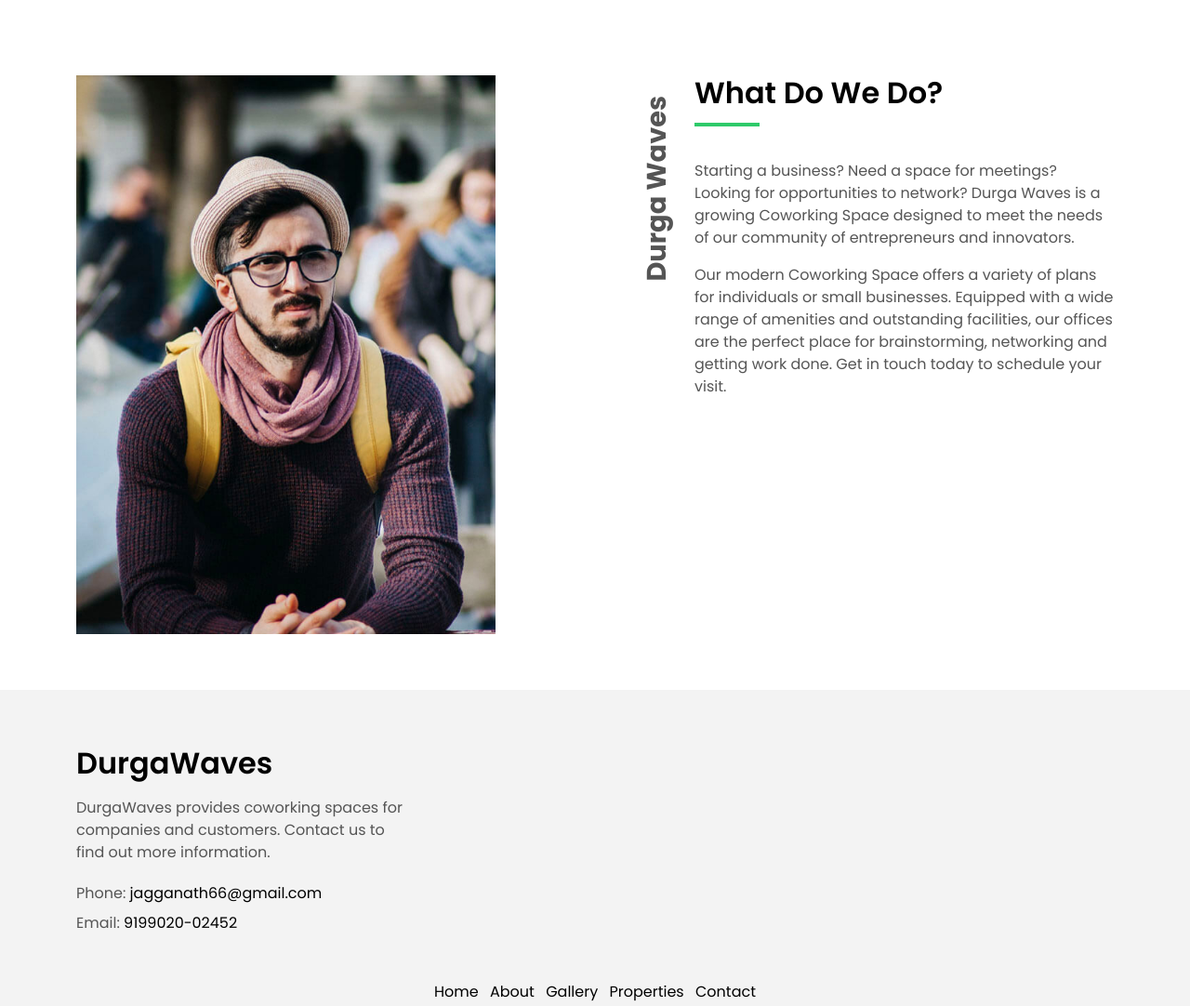
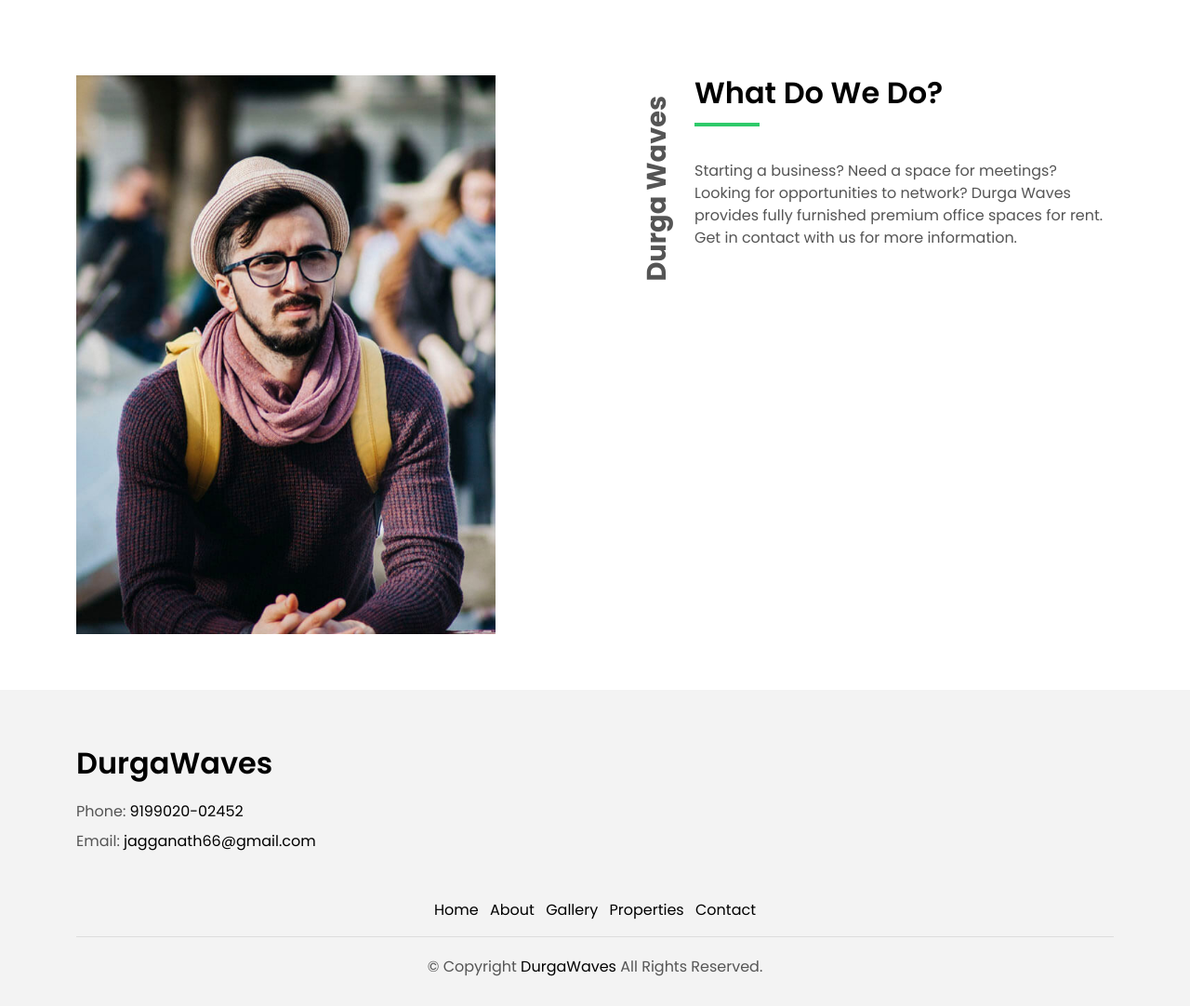
Before and after one commit to rlvgl/durga-waves, a plain HTML site: page about.html in a window 1280 px wide. Shown: the part 893-1975 px from the top of the page at 93% size. Drawn offline with Linux system fonts and the light colour scheme.

Commit message:
changes to content

```diff
--- a/about.html
+++ b/about.html
@@ -4,12 +4,12 @@
 		<meta charset="utf-8" />
 		<meta content="width=device-width, initial-scale=1.0" name="viewport" />
 
-		<title>EstateAgency Bootstrap Template - About</title>
+		<title>Durga Waves</title>
 		<meta content="" name="description" />
 		<meta content="" name="keywords" />
 
 		<!-- Favicons -->
-		<link href="assets/img/favicon.png" rel="icon" />
+		<!-- <link href="assets/img/favicon.png" rel="icon" /> -->
 		<link href="assets/img/apple-touch-icon.png" rel="apple-touch-icon" />
 
 		<!-- Google Fonts -->
@@ -180,20 +180,10 @@
 									<p class="color-text-a">
 										Starting a business? Need a space for
 										meetings? Looking for opportunities to
-										network? Durga Waves is a growing
-										Coworking Space designed to meet the
-										needs of our community of entrepreneurs
-										and innovators.
-									</p>
-									<p class="color-text-a">
-										Our modern Coworking Space offers a
-										variety of plans for individuals or
-										small businesses. Equipped with a wide
-										range of amenities and outstanding
-										facilities, our offices are the perfect
-										place for brainstorming, networking and
-										getting work done. Get in touch today to
-										schedule your visit.
+										network? Durga Waves provides fully
+										furnished premium office spaces for
+										rent. Get in contact with us for more
+										information.
 									</p>
 								</div>
 							</div>
@@ -543,26 +533,26 @@
 							<div class="w-header-a">
 								<h3 class="w-title-a text-brand">DurgaWaves</h3>
 							</div>
-							<div class="w-body-a">
+							<!-- <div class="w-body-a">
 								<p class="w-text-a color-text-a">
 									DurgaWaves provides coworking spaces for
 									companies and customers. Contact us to find
 									out more information.
 								</p>
-							</div>
+							</div> -->
 							<div class="w-footer-a">
 								<ul class="list-unstyled">
 									<li class="color-a">
 										<span class="color-text-a"
 											>Phone:
 										</span>
-										jagganath66@gmail.com
+										9199020-02452
 									</li>
 									<li class="color-a">
 										<span class="color-text-a"
 											>Email:
 										</span>
-										9199020-02452
+										jagganath66@gmail.com
 									</li>
 								</ul>
 							</div>
```
Also changed, not shown: contact.html (+7 -6 lines), gallery.html (+6 -7 lines), index.html (+5 -5 lines), property-grid.html (+6 -6 lines).
